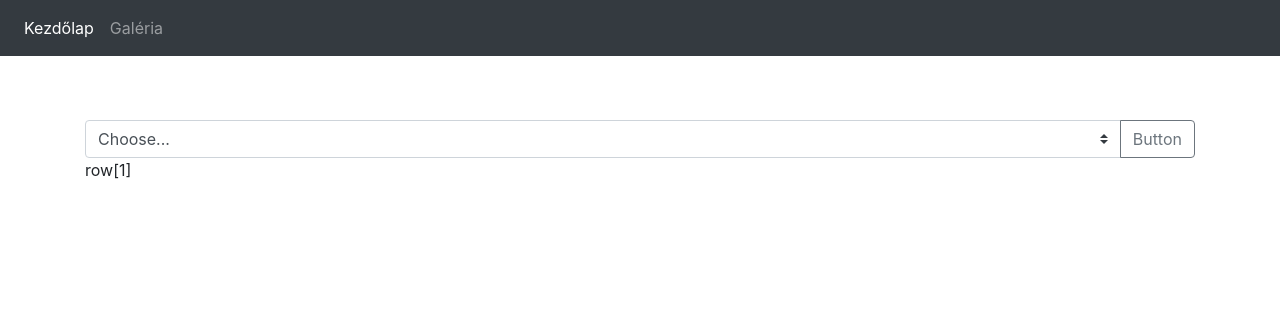
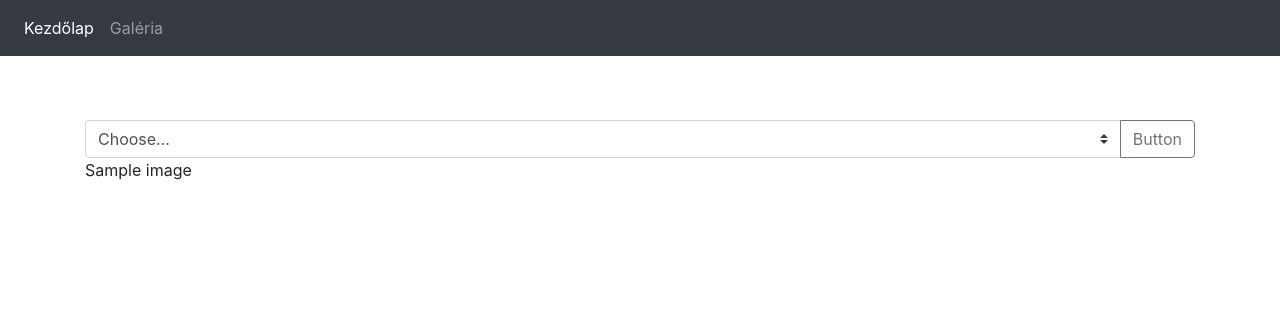
Before and after one commit to Gergeli96/flask_liveart, a Flask app: page /galery in a window 1280 px wide. Shown: the top 316 px of the page. Run offline with Flask 2, Linux system fonts and the light colour scheme; a database or web service that is not in the repository returns one stand-in record (values such as "Sample title"); some libraries are stand-ins or nearby versions.

Commit message:
képválasztó

```diff
--- a/templates/galery.html
+++ b/templates/galery.html
@@ -16,7 +16,7 @@
   </div>
 
   {% for row in data %}
-    <p>row[1]</p>
+    <p>{{ row[1] }}</p>
   {% endfor %}
 
 </div>
```
